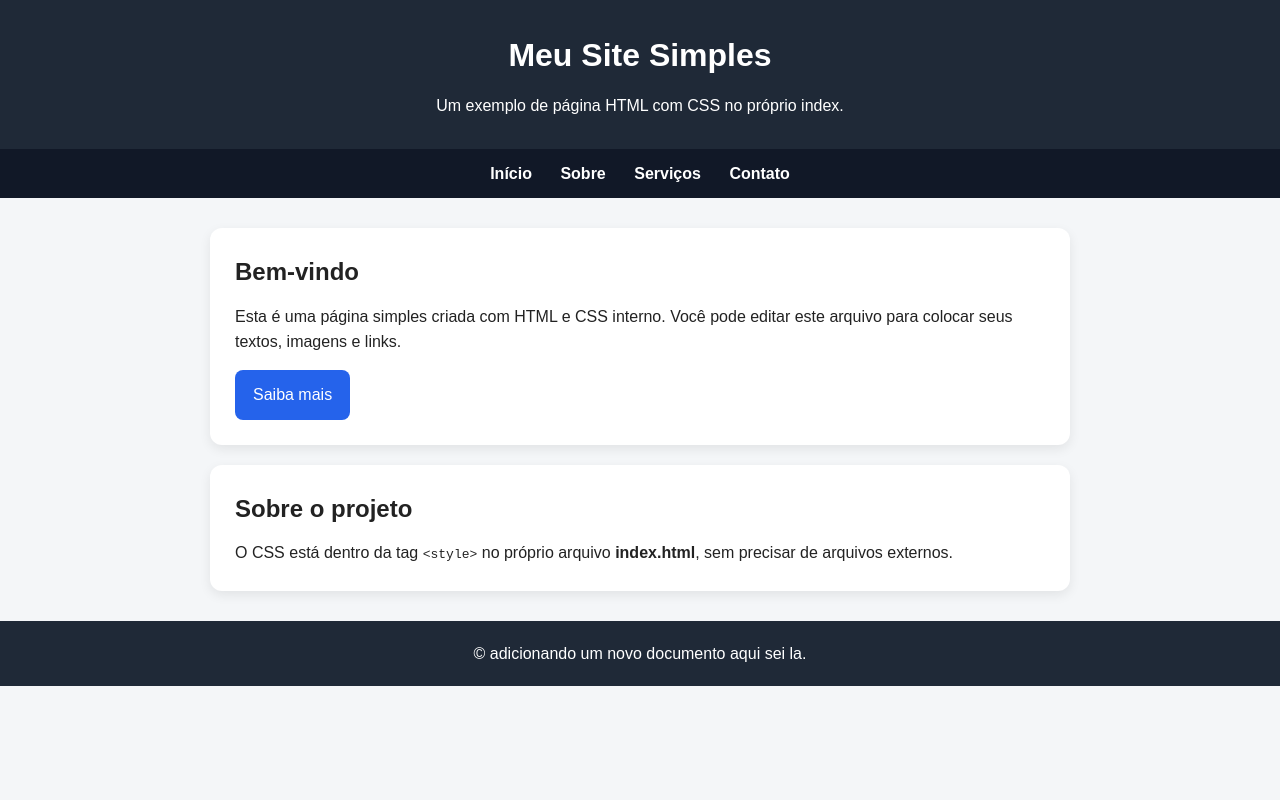
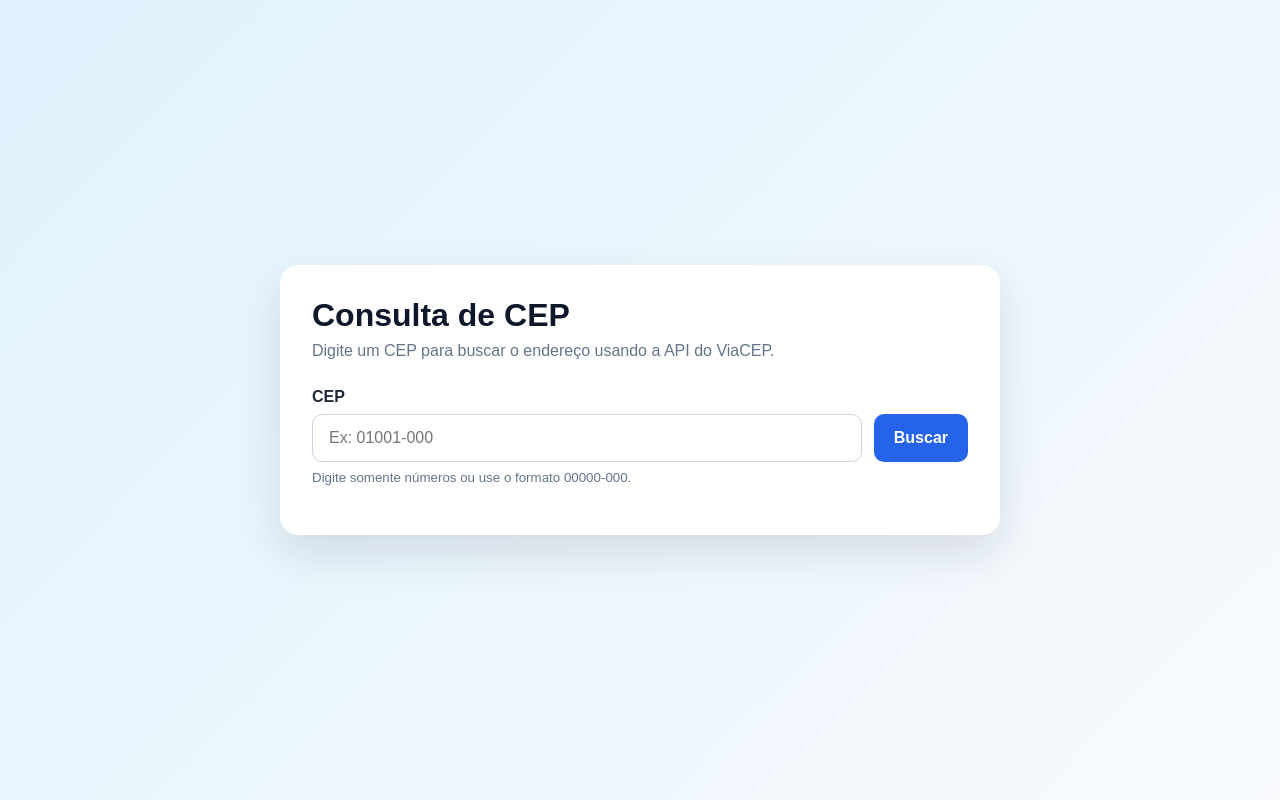
Before and after one commit to ThatsTom/teste-html-gs, a plain HTML site: page index.html in a window 1280 px wide. Drawn offline with Linux system fonts and the light colour scheme.

Commit message:
adicionando api

```diff
--- a/index.html
+++ b/index.html
@@ -3,47 +3,72 @@
 <head>
   <meta charset="UTF-8" />
   <meta name="viewport" content="width=device-width, initial-scale=1.0" />
-  <link rel="stylesheet" href="style.css">
-  <title>Site Simples</title>
-
+  <title>Consulta de CEP - ViaCEP</title>
+  <link rel="stylesheet" href="style.css" />
+  <script src="script.js" defer></script>
 </head>
 <body>
-  <header>
-    <h1>Meu Site Simples</h1>
-    <p>Um exemplo de página HTML com CSS no próprio index.</p>
-  </header>
+  <main class="container">
+    <section class="card">
+      <h1>Consulta de CEP</h1>
+      <p class="subtitle">Digite um CEP para buscar o endereço usando a API do ViaCEP.</p>
 
-  <nav>
-    <a href="#">Início</a>
-    <a href="#">Sobre</a>
-    <a href="#">Serviços</a>
-    <a href="#">Contato</a>
-  </nav>
+      <form id="cepForm" class="form">
+        <label for="cep">CEP</label>
+        <div class="input-group">
+          <input
+            type="text"
+            id="cep"
+            name="cep"
+            placeholder="Ex: 01001-000"
+            maxlength="9"
+            autocomplete="postal-code"
+          />
+          <button type="submit" id="buscarBtn">Buscar</button>
+        </div>
+        <small>Digite somente números ou use o formato 00000-000.</small>
+      </form>
 
-  <main>
-    <section class="card">
-      <h2>Bem-vindo</h2>
-      <p>
-        Esta é uma página simples criada com HTML e CSS interno.
-        Você pode editar este arquivo para colocar seus textos, imagens e links.
-      </p>
-      <a href="#" class="botao">Saiba mais</a>
-    </section>
+      <p id="mensagem" class="mensagem"></p>
 
-    <section class="card">
-      <h2>Sobre o projeto</h2>
-      <p>
-        O CSS está dentro da tag <code>&lt;style&gt;</code> no próprio arquivo
-        <strong>index.html</strong>, sem precisar de arquivos externos.
-      </p>
+      <section id="resultado" class="resultado hidden" aria-live="polite">
+        <h2>Endereço encontrado</h2>
+
+        <div class="grid">
+          <div>
+            <span>CEP</span>
+            <strong id="resCep">-</strong>
+          </div>
+
+          <div>
+            <span>Logradouro</span>
+            <strong id="resLogradouro">-</strong>
+          </div>
+
+          <div>
+            <span>Bairro</span>
+            <strong id="resBairro">-</strong>
+          </div>
+
+          <div>
+            <span>Cidade</span>
+            <strong id="resCidade">-</strong>
+          </div>
+
+          <div>
+            <span>Estado</span>
+            <strong id="resEstado">-</strong>
+          </div>
+
+          <div>
+            <span>DDD</span>
+            <strong id="resDdd">-</strong>
+          </div>
+        </div>
+
+        <button type="button" id="limparBtn" class="btn-secondary">Limpar</button>
+      </section>
     </section>
   </main>
-
-  <footer>
-    <p>&copy; adicionando um novo documento aqui sei la.</p>
-  </footer>
-
-  <script src="main.js"></script>
 </body>
-
 </html>
--- a/style.css
+++ b/style.css
@@ -5,73 +5,167 @@
 }
 
 body {
-      font-family: Arial, sans-serif;
-      background: #f4f6f8;
-      color: #222;
-      line-height: 1.6;
+  min-height: 100vh;
+  font-family: Arial, Helvetica, sans-serif;
+  background: linear-gradient(135deg, #e0f2fe, #f8fafc);
+  color: #1f2937;
+  display: flex;
+  align-items: center;
+  justify-content: center;
+  padding: 24px;
 }
 
-    header {
-      background: #1f2937;
-      color: white;
-      padding: 30px 20px;
-      text-align: center;
+.container {
+  width: 100%;
+  max-width: 720px;
 }
 
-    nav {
-      background: #111827;
-      padding: 12px;
-      text-align: center;
+.card {
+  background: #ffffff;
+  border-radius: 18px;
+  padding: 32px;
+  box-shadow: 0 18px 45px rgba(15, 23, 42, 0.12);
 }
 
-    nav a {
-      color: white;
-      text-decoration: none;
-      margin: 0 12px;
+h1 {
+  font-size: 32px;
+  margin-bottom: 8px;
+  color: #0f172a;
+}
+
+.subtitle {
+  color: #64748b;
+  margin-bottom: 28px;
+}
+
+.form label {
+  display: block;
+  font-weight: bold;
+  margin-bottom: 8px;
+}
+
+.input-group {
+  display: flex;
+  gap: 12px;
+}
+
+input {
+  flex: 1;
+  padding: 14px 16px;
+  border: 1px solid #cbd5e1;
+  border-radius: 10px;
+  font-size: 16px;
+  outline: none;
+}
+
+input:focus {
+  border-color: #2563eb;
+  box-shadow: 0 0 0 3px rgba(37, 99, 235, 0.15);
+}
+
+button {
+  border: none;
+  border-radius: 10px;
+  background: #2563eb;
+  color: #ffffff;
+  padding: 14px 20px;
+  font-size: 16px;
+  font-weight: bold;
+  cursor: pointer;
+  transition: 0.2s ease;
+}
+
+button:hover {
+  background: #1d4ed8;
+}
+
+button:disabled {
+  background: #94a3b8;
+  cursor: not-allowed;
+}
+
+small {
+  display: block;
+  color: #64748b;
+  margin-top: 8px;
+}
+
+.mensagem {
+  margin-top: 18px;
   font-weight: bold;
 }
 
-    nav a:hover {
-      text-decoration: underline;
+.mensagem.erro {
+  color: #dc2626;
 }
 
-    main {
-      max-width: 900px;
-      margin: 30px auto;
-      padding: 0 20px;
+.mensagem.sucesso {
+  color: #16a34a;
 }
 
-    .card {
-      background: white;
-      padding: 25px;
-      border-radius: 12px;
-      box-shadow: 0 4px 12px rgba(0, 0, 0, 0.08);
-      margin-bottom: 20px;
+.resultado {
+  margin-top: 28px;
+  border-top: 1px solid #e2e8f0;
+  padding-top: 24px;
 }
 
-    h1, h2 {
-      margin-bottom: 12px;
+.resultado h2 {
+  font-size: 22px;
+  margin-bottom: 18px;
+  color: #0f172a;
 }
 
-    .botao {
-      display: inline-block;
-      margin-top: 15px;
-      padding: 12px 18px;
-      background: #2563eb;
-      color: white;
-      text-decoration: none;
-      border-radius: 8px;
-      transition: background 0.3s;
+.grid {
+  display: grid;
+  grid-template-columns: repeat(2, 1fr);
+  gap: 16px;
 }
 
-    .botao:hover {
-      background: #1d4ed8;
+.grid div {
+  background: #f8fafc;
+  border: 1px solid #e2e8f0;
+  border-radius: 12px;
+  padding: 14px;
 }
 
-    footer {
-      text-align: center;
-      padding: 20px;
-      background: #1f2937;
-      color: white;
-      margin-top: 30px;
+.grid span {
+  display: block;
+  font-size: 13px;
+  color: #64748b;
+  margin-bottom: 6px;
 }
+
+.grid strong {
+  color: #111827;
+}
+
+.btn-secondary {
+  margin-top: 20px;
+  background: #334155;
+}
+
+.btn-secondary:hover {
+  background: #1e293b;
+}
+
+.hidden {
+  display: none;
+}
+
+@media (max-width: 600px) {
+  .card {
+    padding: 24px;
+  }
+
+  .input-group {
+    flex-direction: column;
+  }
+
+  .grid {
+    grid-template-columns: 1fr;
+  }
+
+  button {
+    width: 100%;
+  }
+}
```
Lines whose indentation alone changed are shown as unchanged.
